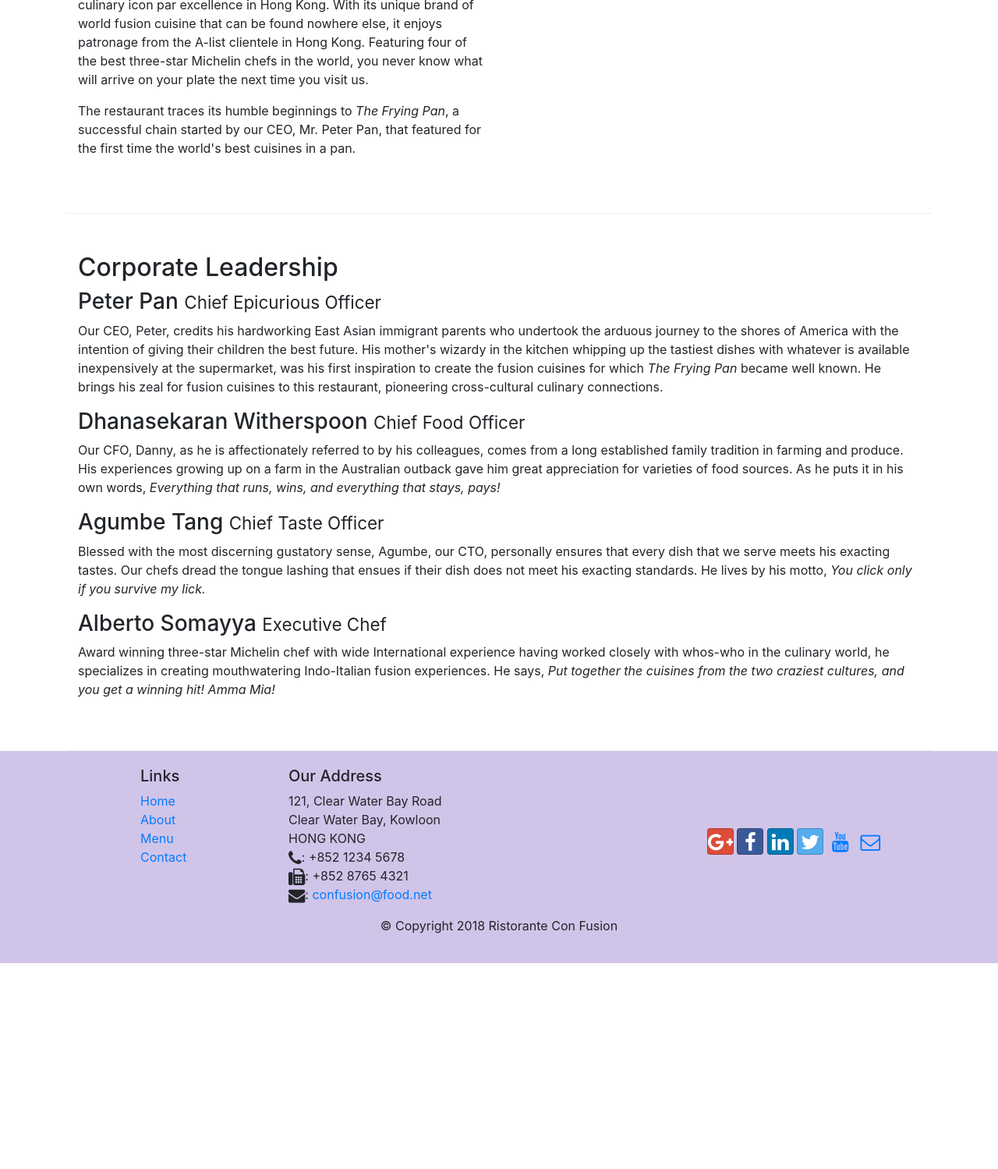
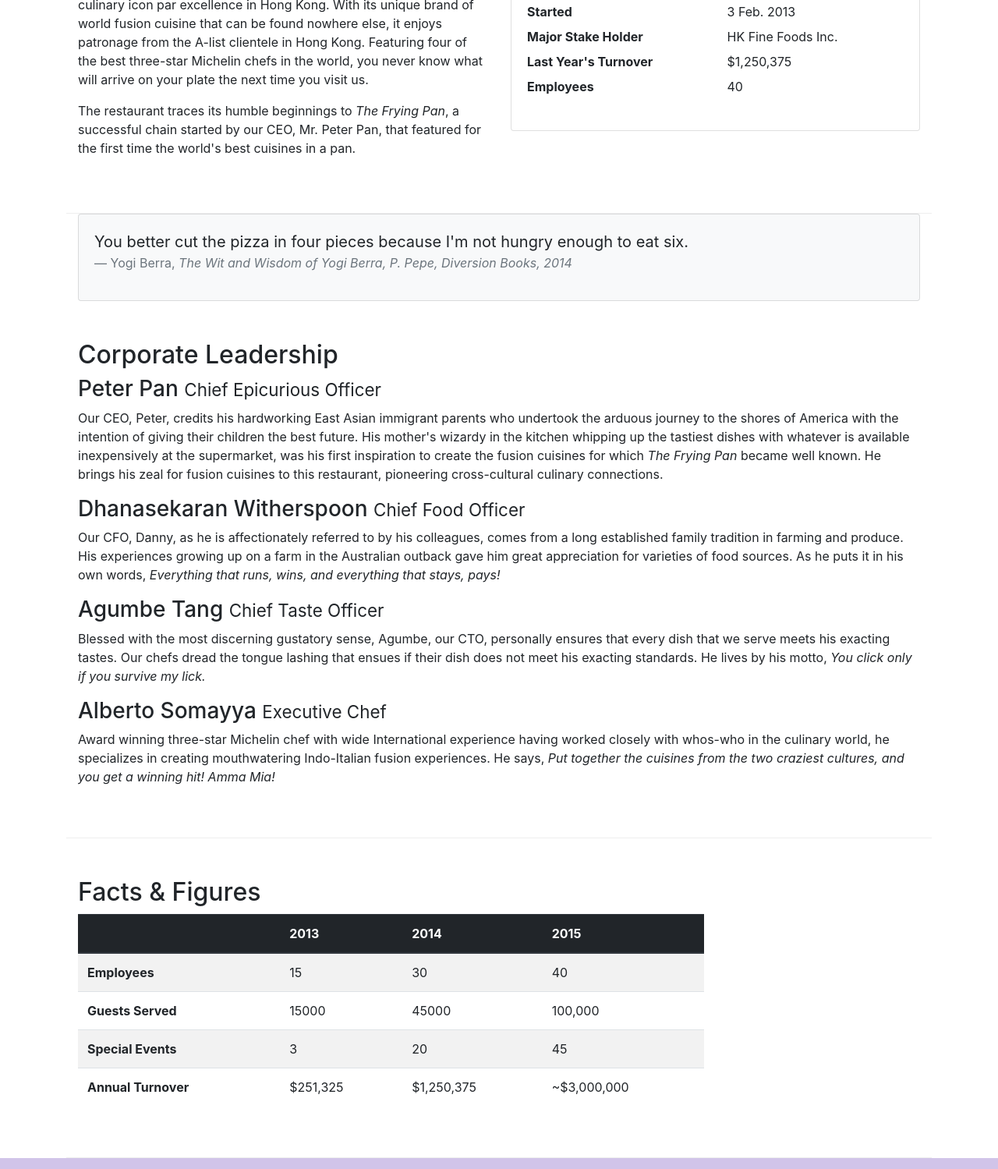
Before and after one commit to 41502DB/coursera_bootstrap4, a website: page aboutus.html in a window 1280 px wide. Shown: the part 541-2040 px from the top of the page at 78% size. Before the commit the page ends 1776 px from the top, so only its background shows below. Drawn offline with nearby package versions, Linux system fonts and the light colour scheme.

Commit message:
table and cards

```diff
--- a/aboutus.html
+++ b/aboutus.html
@@ -67,7 +67,34 @@
                 <p>Started in 2010, Ristorante con Fusion quickly established itself as a culinary icon par excellence in Hong Kong. With its unique brand of world fusion cuisine that can be found nowhere else, it enjoys patronage from the A-list clientele in Hong Kong.  Featuring four of the best three-star Michelin chefs in the world, you never know what will arrive on your plate the next time you visit us.</p>
                 <p>The restaurant traces its humble beginnings to <em>The Frying Pan</em>, a successful chain started by our CEO, Mr. Peter Pan, that featured for the first time the world's best cuisines in a pan.</p>
             </div>
-            <div>
+            <div class="col-sm">
+                <div class="card">
+                    <h3 class="card-header bg-primary text-white">Facts At a Glance</h3>
+                    <div class="card-body">
+                        <dl class="row">
+                            <dt class="col-6">Started</dt>
+                            <dd class="col-6">3 Feb. 2013</dd>
+                            <dt class="col-6">Major Stake Holder</dt>
+                            <dd class="col-6">HK Fine Foods Inc.</dd>
+                            <dt class="col-6">Last Year's Turnover</dt>
+                            <dd class="col-6">$1,250,375</dd>
+                            <dt class="col-6">Employees</dt>
+                            <dd class="col-6">40</dd>
+                        </dl>
+                    </div>
+                </div>
+            </div>
+        </div>
+        <div class="col-12">
+            <div class="card card-body bg-light">
+                <blockquote class="blockquote">
+                    <p class="mb-0">You better cut the pizza in four pieces because
+                        I'm not hungry enough to eat six.</p>
+                    <footer class="blockquote-footer">Yogi Berra,
+                        <cite title="Source Title">The Wit and Wisdom of Yogi Berra,
+                        P. Pepe, Diversion Books, 2014</cite>
+                    </footer>
+                </blockquote>
             </div>
         </div>
 
@@ -85,7 +112,51 @@
                 <p class= "d-none d-sm-block">Award winning three-star Michelin chef with wide International experience having worked closely with whos-who in the culinary world, he specializes in creating mouthwatering Indo-Italian fusion experiences. He says, <em>Put together the cuisines from the two craziest cultures, and you get a winning hit! Amma Mia!</em></p>
             </div>
        </div>
-
+       <!--Table construction-->
+       <div class="row row-content">
+           <div class="col-12 col-sm-9">
+               <h2>Facts &amp; Figures</h2>
+               <div class="table-responsive">
+                <table class="table table-striped">
+                    <thead class="thead-dark">
+                        <tr>
+                            <th>&nbsp;</th>
+                            <th>2013</th>
+                            <th>2014</th>
+                            <th>2015</th>
+                        </tr>
+                    </thead>
+                    <tbody>
+                        <tr>
+                            <th>Employees</th>
+                            <td>15</td>
+                            <td>30</td>
+                            <td>40</td>
+                        </tr>
+                        <tr>
+                            <th>Guests Served</th>
+                            <td>15000</td>
+                            <td>45000</td>
+                            <td>100,000</td>
+                        </tr>
+                        <tr>
+                            <th>Special Events</th>
+                            <td>3</td>
+                            <td>20</td>
+                            <td>45</td>
+                        </tr>
+                        <tr>
+                            <th>Annual Turnover</th>
+                            <td>$251,325</td>
+                            <td>$1,250,375</td>
+                            <td>~$3,000,000</td>
+                        </tr>
+                    </tbody>
+                </table>
+            </div>
+           </div>
+           <div class="col-12 col-sm-3"></div>
+       </div>
     </div>
 
     <footer class="footer">
```
